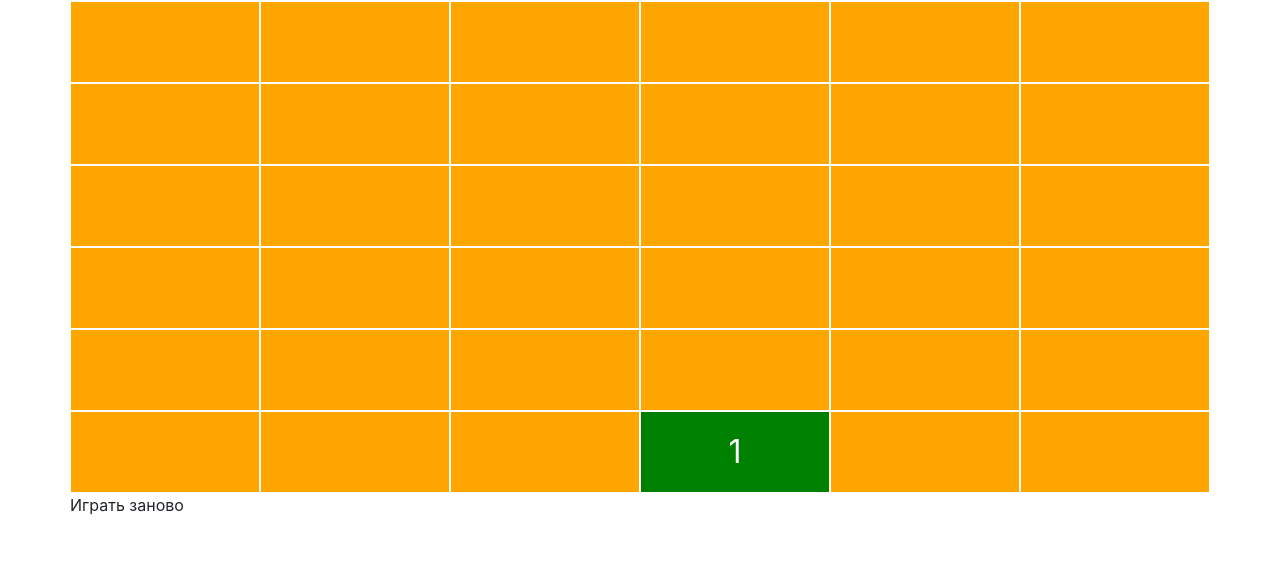
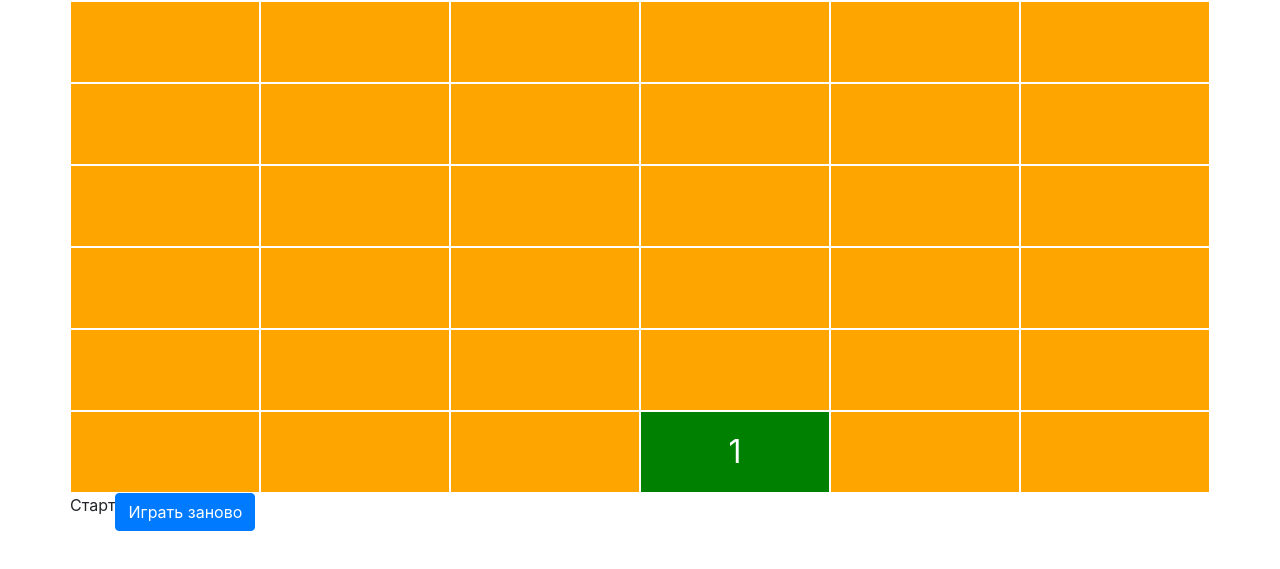
Before and after one commit to AbaddONorOFF/10-perezaliv, a plain HTML site: page index.html in a window 1280 px wide. Shown: the part 55-624 px from the top of the page. Drawn offline with Linux system fonts and the light colour scheme.

Commit message:
Update index.html

```diff
--- a/index.html
+++ b/index.html
@@ -68,6 +68,7 @@
         <h2>Вы нашли 10 зелёных квадратов за <span id="total-time-played"></span> секунд</h2>
       </div>
       <div class="row"
+        <button id="button-start" class="btn btn-primary">Старт</button>
         <button id="button-reload" class="btn btn-primary">Играть заново</button>
       </div>
     </div>
```
